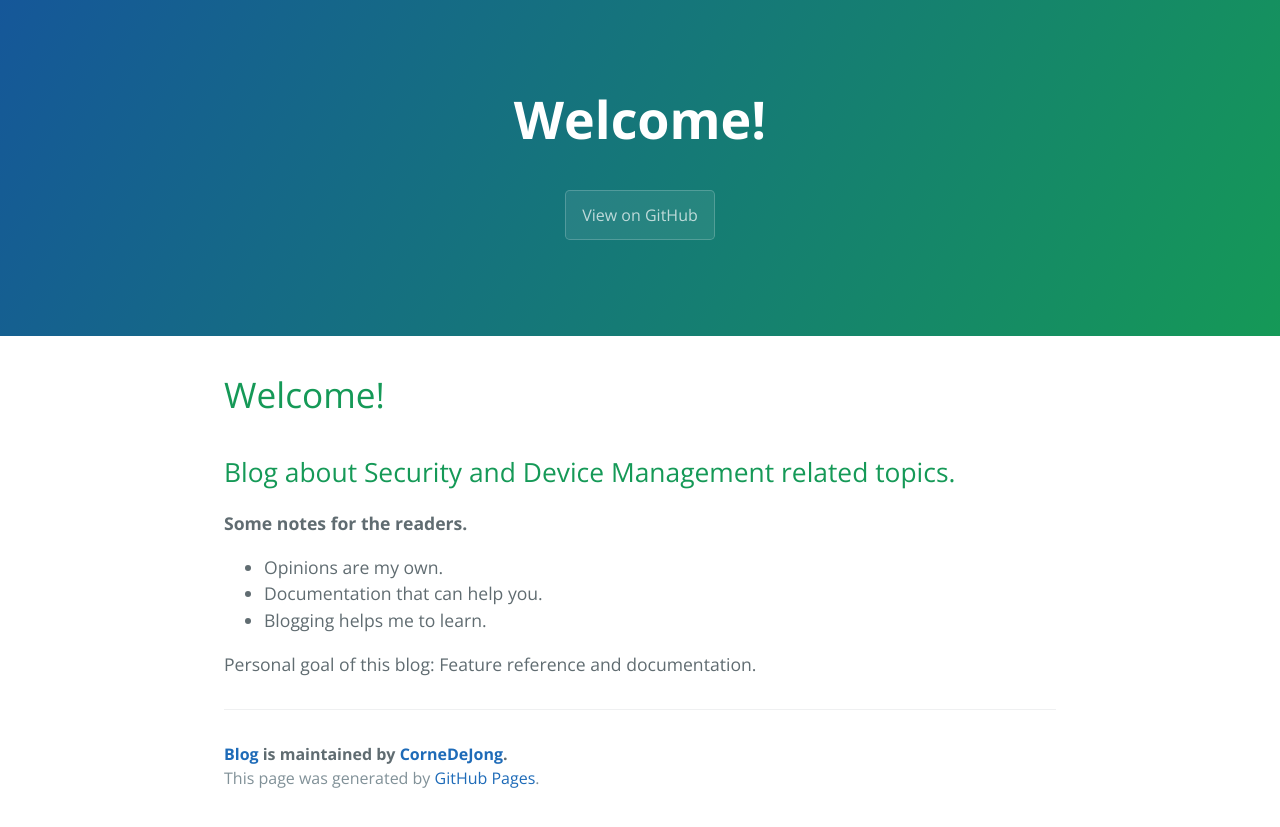
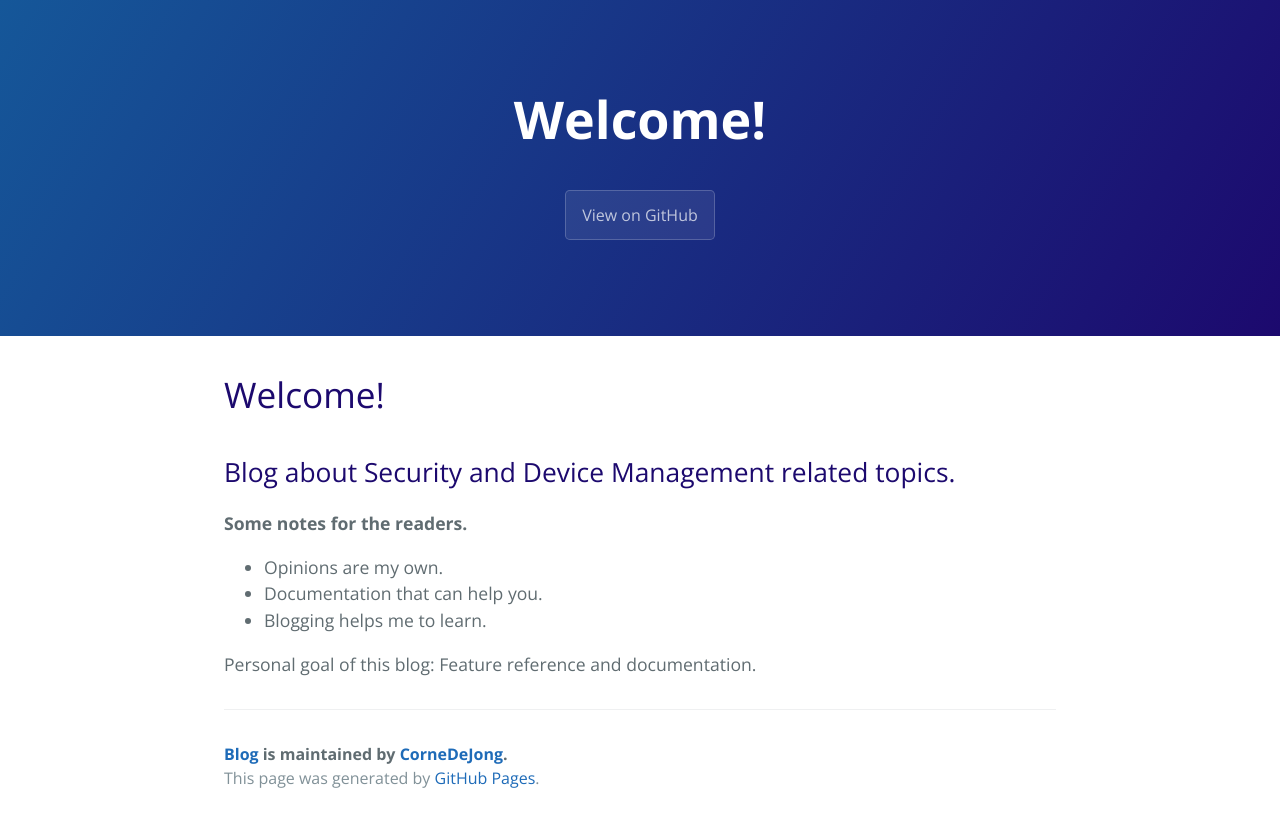
Before and after one commit to CorneDeJong/Blog, a Jekyll site: the page built from index.md, in a window 1280 px wide. Shown: the top 827 px of the page. Built offline with Jekyll 4.4.1, drawn with Linux system fonts in a browser that asks for light colours; our own code applies the rules of GitHub Pages for plain Markdown files; the repository's description, which GitHub fills in, is left out.

Commit message:
change thema

```diff
--- a/_sass/variables.scss
+++ b/_sass/variables.scss
@@ -4,11 +4,11 @@ $medium-breakpoint: 42em !default;
 
 // Headers
 $header-heading-color: #fff !default;
-$header-bg-color: #159957 !default;
+$header-bg-color: #1c096e !default;
 $header-bg-color-secondary: #155799 !default;
 
 // Text
-$section-headings-color: #159957 !default;
+$section-headings-color: #1c096e !default;
 $body-text-color: #606c71 !default;
 $body-link-color: #1e6bb8 !default;
 $blockquote-text-color: #819198 !default;
```
